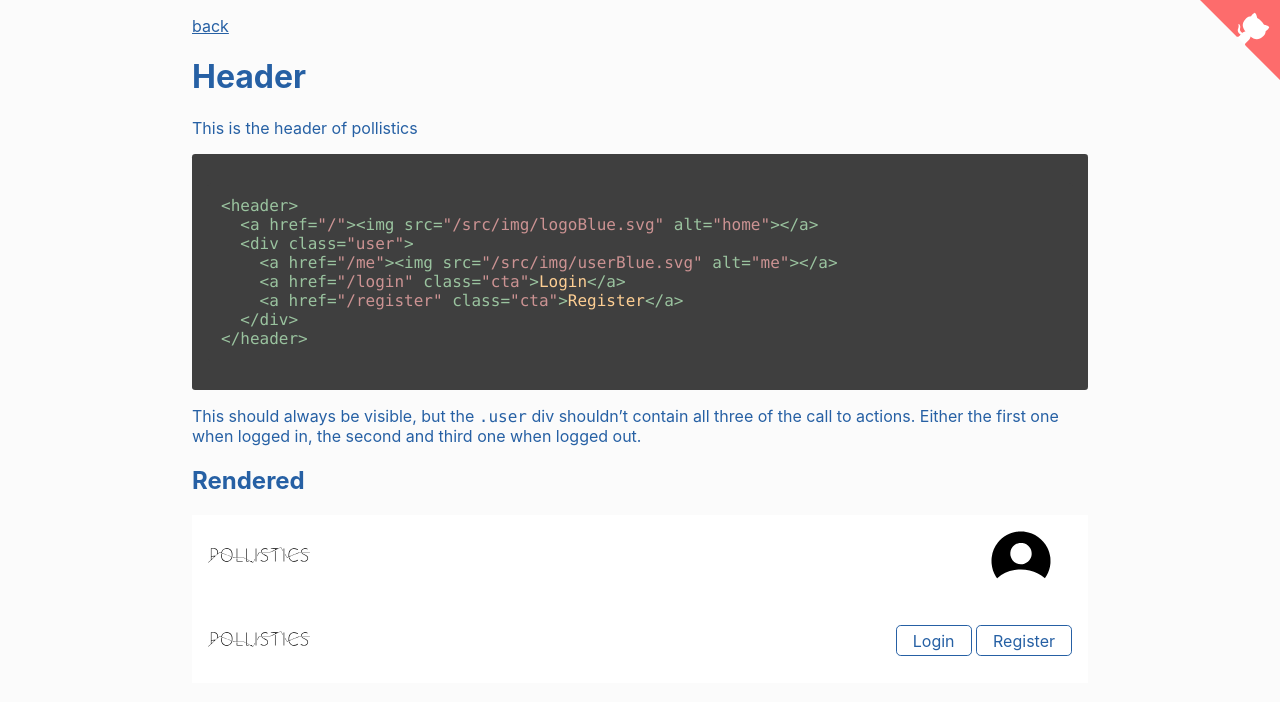
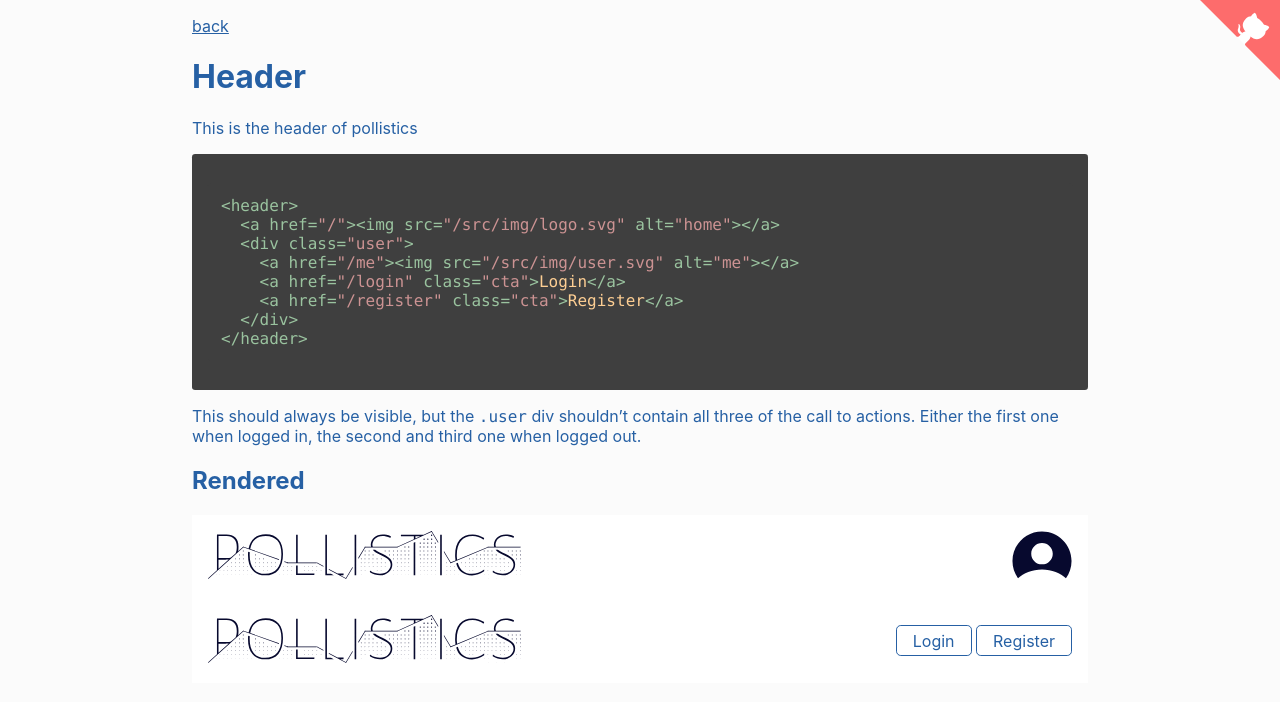
Before and after one commit to gin-fizz/styleguide, a Jekyll site: the page built from _components/header.md, in a window 1280 px wide. Shown: the top 702 px of the page. Built offline with Jekyll 4.4.1, drawn with Linux system fonts in a browser that asks for light colours.

Commit message:
fix logos

````diff
--- a/_components/header.md
+++ b/_components/header.md
@@ -7,9 +7,9 @@ This is the header of pollistics
 
 ```html
 <header>
-  <a href="/"><img src="/src/img/logoBlue.svg" alt="home"></a>
+  <a href="/"><img src="/src/img/logo.svg" alt="home"></a>
   <div class="user">
-    <a href="/me"><img src="/src/img/userBlue.svg" alt="me"></a>
+    <a href="/me"><img src="/src/img/user.svg" alt="me"></a>
     <a href="/login" class="cta">Login</a>
     <a href="/register" class="cta">Register</a>
   </div>
@@ -21,15 +21,15 @@ This should always be visible, but the `.user` div shouldn't contain all three o
 ## Rendered
 
 <header>
-  <a href="/"><img src="{{site.baseurl}}/src/img/logoBlue.svg" alt="home"></a>
+  <a href="/"><img src="{{site.baseurl}}/src/img/logo.svg" alt="home"></a>
   <div class="user">
-    <a href="/me"><img src="{{site.baseurl}}/src/img/userBlue.svg" alt="me"></a>
+    <a href="/me"><img src="{{site.baseurl}}/src/img/user.svg" alt="me"></a>
   </div>
 </header>
 
 
 <header>
-  <a href="/"><img src="{{site.baseurl}}/src/img/logoBlue.svg" alt="home"></a>
+  <a href="/"><img src="{{site.baseurl}}/src/img/logo.svg" alt="home"></a>
   <div class="user">
     <a href="/login" class="cta">Login</a>
     <a href="/register" class="cta">Register</a>
````
Also changed, not shown: src/img/logo.png (deleted), src/img/logo.svg (added), src/img/logoBlue.png (deleted), src/img/logoBlue.svg (deleted), src/img/socialiconsprite.png (deleted), src/img/user.png (deleted), src/img/user.svg, src/img/userBlue.png (deleted), src/img/userBlue.svg (deleted).
